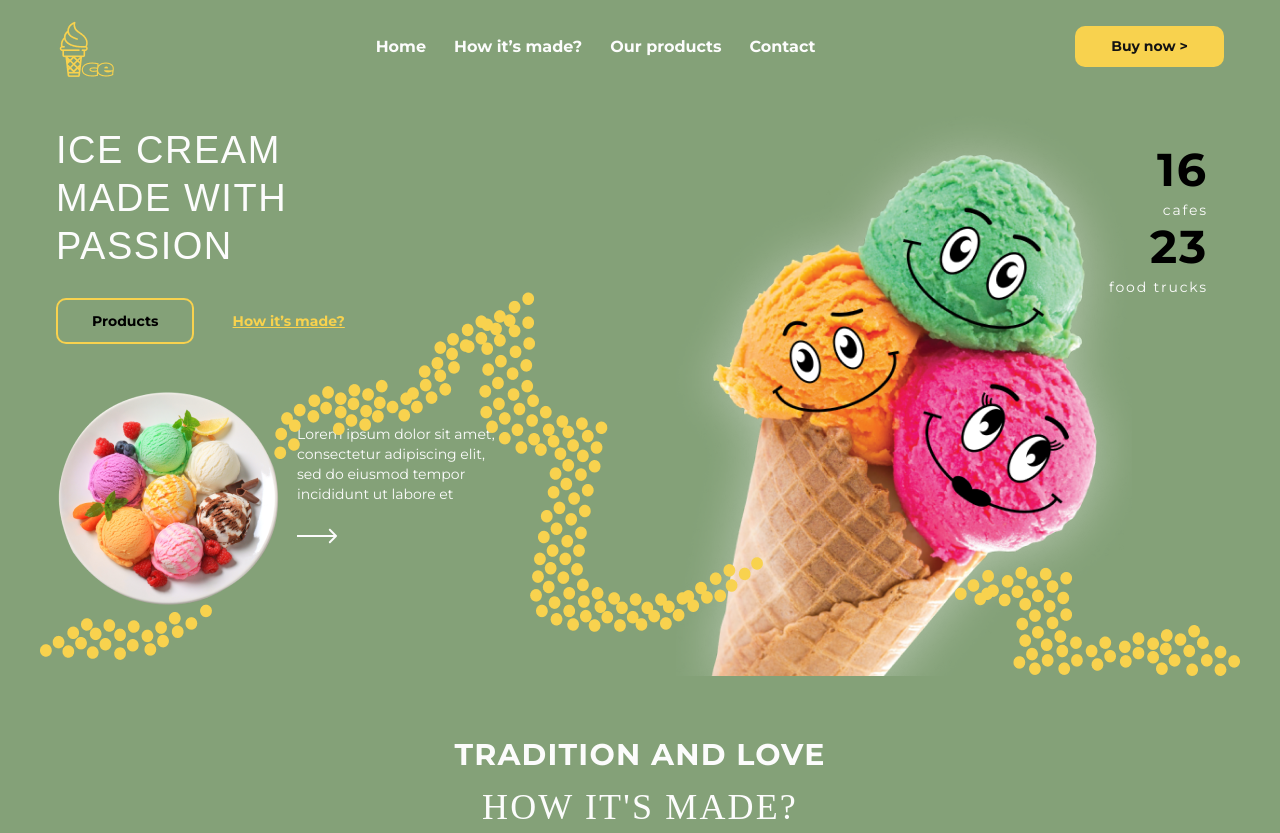
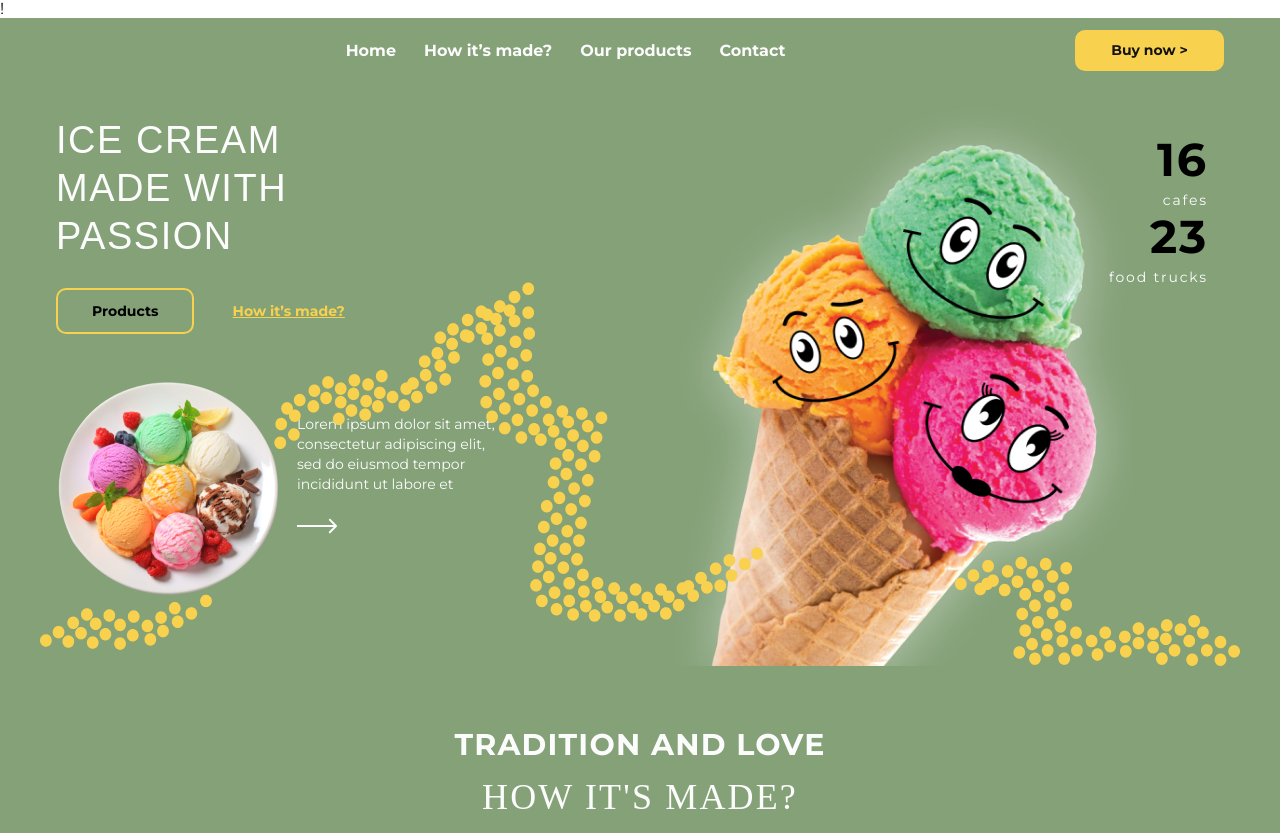
Before and after one commit to YuliaPankiv/comand-project-icecream, a website built with Parcel: page src/index.html in a window 1280 px wide. Shown: the top 833 px of the page. Built offline with nearby package versions, Linux system fonts and the light colour scheme; a web font is replaced by a local one.

Commit message:
delete logo

```diff
--- a/src/partials/hero-header.html
+++ b/src/partials/hero-header.html
@@ -1,8 +1,8 @@
-
+!
     <header class="page-header">
       <div class="container header-container">
         <a href="" class="logo">
-          <img
+          <!-- <img
             class="logo__img"
             srcset="
               ../images/hero-header/ice-logo.png    1x,
@@ -10,7 +10,7 @@
             "
             src="../images/hero-header/Logo.png"
             alt="icecream logo"
-          />
+          /> -->
         </a>
         <nav class="page-nav" data-nav>
           <ul class="main-nav" data-menu>
```
